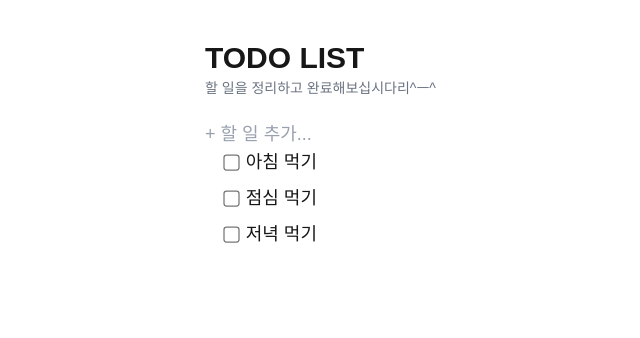
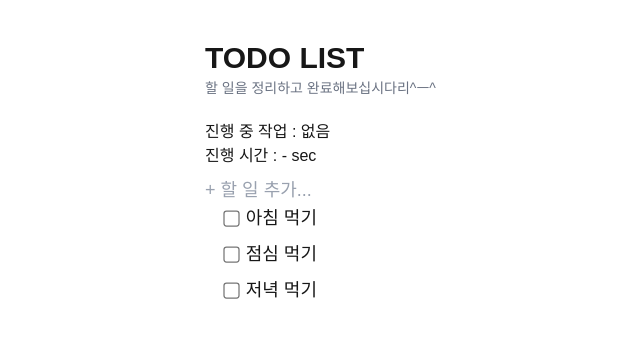
Before and after one commit to Rodgershyeonsik/toy-todo, a Next.js app: page / in a window 1280 px wide. Shown: the top 338 px of the page, without its empty margins (203-843 px from the left). Built offline with nearby package versions, Linux system fonts and the light colour scheme.

Commit message:
feat: add temporary UI to display running todo status

```diff
--- a/app/page.tsx
+++ b/app/page.tsx
@@ -117,6 +117,8 @@ export default function Home() {
     }
   };
 
+  const runningTodo = todos.find((todo) => todo.isRunning);
+
   return (
     <div className="min-h-screen flex justify-center">
       <div className="w-full max-w-lg px-6 py-10">
@@ -129,6 +131,10 @@ export default function Home() {
 
         <main>
           <div className="py-5">
+            <div className="flex flex-col mb-2">
+              <span>진행 중 작업 : {runningTodo?.task ?? "없음"}</span>
+              <span>진행 시간 : {runningTodo?.elapsedTime ?? "-"} sec</span>
+            </div>
             <button className="text-lg text-gray-400" onClick={handleAddTodo}>
               {" "}
               + 할 일 추가...
```
